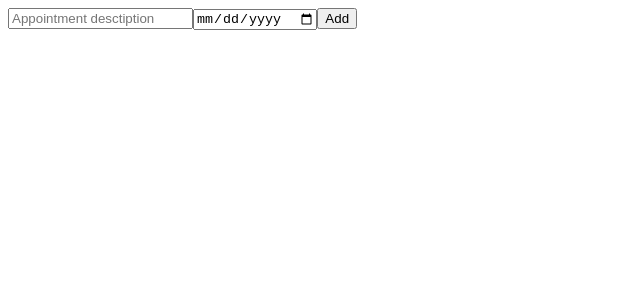
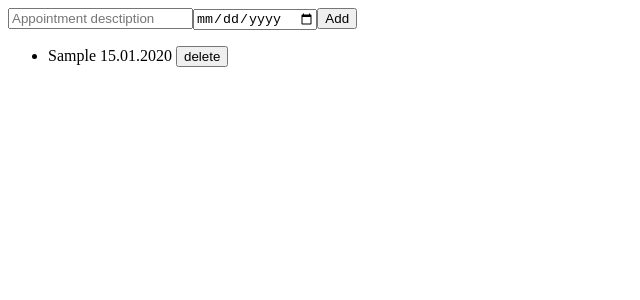
Before and after one commit to Baref0ot/appointment-app, an Angular app: page / in a window 1280 px wide. Both pictures are taken after typing "Sample", "2020-01-15" into the empty fields and a click on the button "Add". Shown: the top 300 px of the page, without its empty margins (0-640 px from the left). Built offline with nearby package versions, Linux system fonts and the light colour scheme.

Commit message:
Add functionality to delete appointments

```diff
--- a/src/app/appointment-list/appointment-list.component.html
+++ b/src/app/appointment-list/appointment-list.component.html
@@ -11,3 +11,11 @@
     <input [(ngModel)]="newAppointmentDate" type="date" placeholder="Appointment date" />
     <button (click)="addAppointment()" >Add</button>
 </div>
+
+<!-- use *ngFor="let value of values" to foreach loop -  we use one-way data binding using {{}} because we only want to read. We don't want to edit our appointments here.-->
+<ul>
+    <li *ngFor="let appointment of appointments; index as i">
+       {{appointment.title}} {{appointment.date | date:'dd.MM.yyy'}}
+       <button (click)="deleteAppointment(i)">delete</button>
+    </li>
+</ul>
--- a/src/app/appointment-list/appointment-list.component.ts
+++ b/src/app/appointment-list/appointment-list.component.ts
@@ -39,12 +39,14 @@ export class AppointmentListComponent {
       // after the appointment is added clear the form fields in the template
       this.newAppointmentTitle = "";
       this.newAppointmentDate = new Date();
-
-      alert(this.appointments.length);
-
     }else{
       alert("Please provide valid appointment details.");
     }
   }// end addAppointment
 
+
+  deleteAppointment(index:number) {
+    this.appointments.splice(index,1);
+  }// end deletetAppointment
+
 }
```
